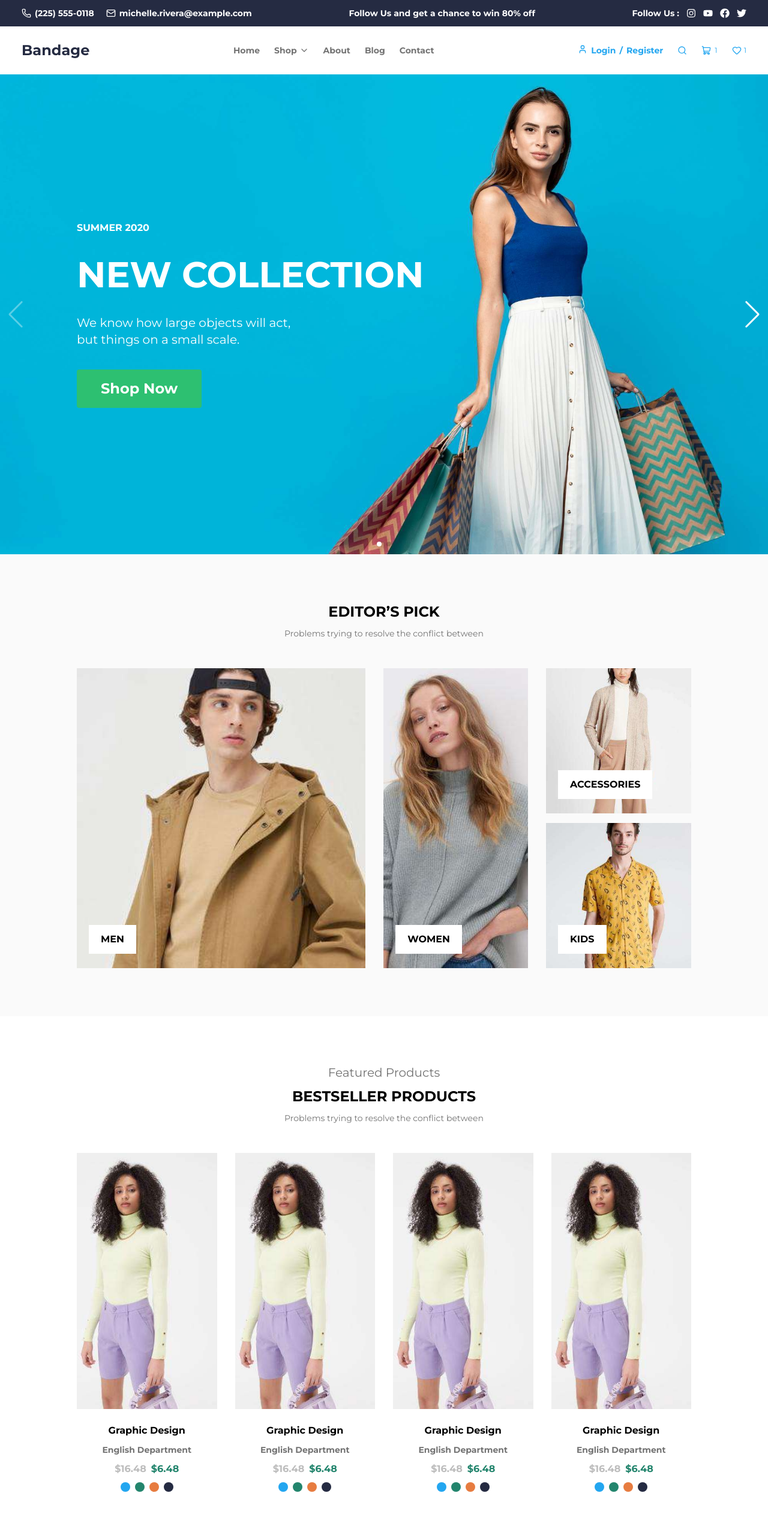
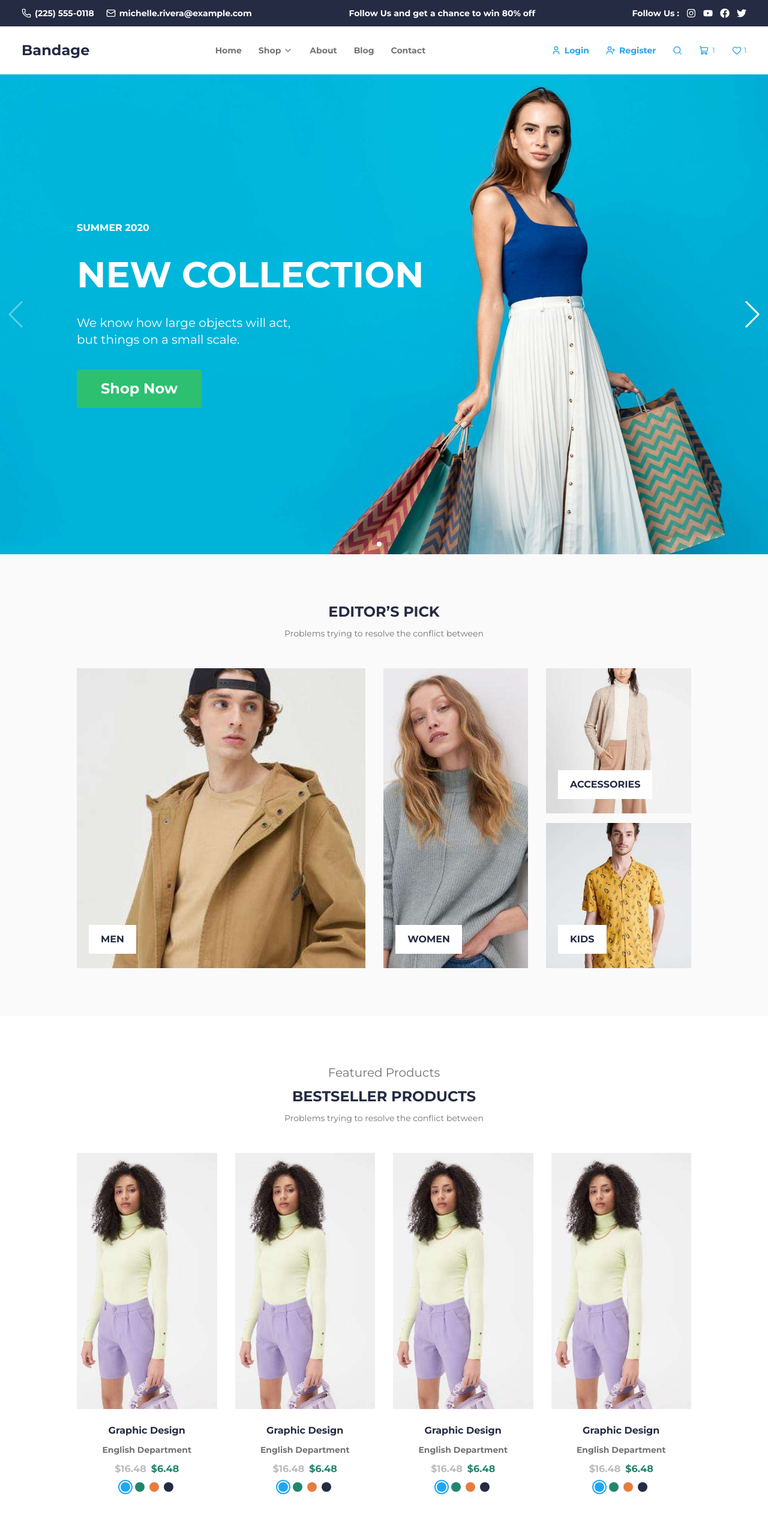
Before and after one commit to ihsnsahin/e-com-project, a React (Vite) app in the folder e-commerce/: page / in a window 1280 px wide. Shown: the top 2539 px of the page at 60% size. Built offline with nearby package versions, Linux system fonts and the light colour scheme.

Commit message:
T02 revizyonlar yapıldı.

```diff
--- a/e-commerce/src/components/Hero.jsx
+++ b/e-commerce/src/components/Hero.jsx
@@ -42,7 +42,7 @@ function Hero() {
             >
                 {slides.map((slide) => (
                     <SwiperSlide key={slide.id}>
-                        <div className="bg-[url(/hero-blue.jpg)] bg-cover bg-center bg-no-repeat">
+                        <div className="bg-[url(/hero-blue.jpg)] bg-cover bg-center bg-no-repeat ">
                             <div className="hero:max-w-5xl hero:m-auto px-9 hero:px-0">
                                 <div className="flex  flex-col items-center md:items-start justify-center gap-9 min-h-screen text-white ">
                                     <h5 className="text-base">{slide.subtitle}</h5>
--- a/e-commerce/src/components/ProductCard.jsx
+++ b/e-commerce/src/components/ProductCard.jsx
@@ -1,4 +1,10 @@
-function ProductCard() {
+import { useState } from "react";
+
+function ProductCard({ productId }) {
+    const [color, setColor] = useState("blue");
+    function handleChange(event) {
+        setColor(event.target.value);
+    }
     return (
         <div className="flex flex-col items-center justify-center w-full sm:w-[calc(50%-15px)] lg:w-[calc(25%-22.5px)]">
             <div className="w-full h-[427px]">
@@ -13,10 +19,25 @@ function ProductCard() {
                     <h5 className="text-base  text-[#23856D]">$6.48</h5>
                 </div>
                 <div className="flex gap-2">
-                    <span className="w-4 h-4 rounded-full bg-[#23A6F0] cursor-pointer inline-block" />
-                    <span className="w-4 h-4 rounded-full bg-[#23856D] cursor-pointer inline-block" />
-                    <span className="w-4 h-4 rounded-full bg-[#E77C40] cursor-pointer inline-block" />
-                    <span className="w-4 h-4 rounded-full bg-[#252B42] cursor-pointer inline-block" />
+                    <label className="cursor-pointer">
+                        <input type="radio" name={`product-color-${productId}`} value="blue" onChange={handleChange} checked={color === "blue"} className="sr-only peer" />
+                        <span className="w-4 h-4 rounded-full bg-[#23A6F0] inline-block peer-checked:ring-2 peer-checked:ring-offset-2 peer-checked:ring-[#23A6F0]" />
+                    </label>
+
+                    <label className="cursor-pointer">
+                        <input type="radio" name={`product-color-${productId}`} value="green" onChange={handleChange} checked={color === "green"} className="sr-only peer" />
+                        <span className="w-4 h-4 rounded-full bg-[#23856D] inline-block peer-checked:ring-2 peer-checked:ring-offset-2 peer-checked:ring-[#23856D]" />
+                    </label>
+
+                    <label className="cursor-pointer">
+                        <input type="radio" name={`product-color-${productId}`} value="orange" onChange={handleChange} checked={color === "orange"} className="sr-only peer" />
+                        <span className="w-4 h-4 rounded-full bg-[#E77C40] inline-block peer-checked:ring-2 peer-checked:ring-offset-2 peer-checked:ring-[#E77C40]" />
+                    </label>
+
+                    <label className="cursor-pointer">
+                        <input type="radio" name={`product-color-${productId}`} value="black" onChange={handleChange} checked={color === "black"} className="sr-only peer" />
+                        <span className="w-4 h-4 rounded-full bg-[#252B42] inline-block peer-checked:ring-2 peer-checked:ring-offset-2 peer-checked:ring-[#252B42]" />
+                    </label>
                 </div>
             </div>
         </div>
--- a/e-commerce/src/components/Products.jsx
+++ b/e-commerce/src/components/Products.jsx
@@ -9,14 +9,14 @@ function Products() {
                 <p className="text-sm text-[#737373] text-center w-3xs sm:w-full font-normal">Problems trying to resolve the conflict between</p>
             </div>
             <div className="flex flex-wrap justify-center gap-[30px] md:justify-between sm:flex-row sm:flex-wrap ">
-                <ProductCard />
-                <ProductCard />
-                <ProductCard />
-                <ProductCard />
-                <ProductCard />
-                <ProductCard />
-                <ProductCard />
-                <ProductCard />
+                <ProductCard productId={1} />
+                <ProductCard productId={2} />
+                <ProductCard productId={3} />
+                <ProductCard productId={4} />
+                <ProductCard productId={5} />
+                <ProductCard productId={6} />
+                <ProductCard productId={7} />
+                <ProductCard productId={8} />
 
             </div>
 
--- a/e-commerce/src/layout/HeaderMain.jsx
+++ b/e-commerce/src/layout/HeaderMain.jsx
@@ -1,58 +1,88 @@
-import { AlignRight, ChevronDown, Heart, Search, ShoppingCart, User } from "lucide-react";
+import { ChevronDown, ChevronUp, Heart, Search, ShoppingCart, User, UserPlus, X } from "lucide-react";
+import { useState } from "react";
+import { BiMenuAltRight } from "react-icons/bi";
 import { Link } from "react-router-dom/cjs/react-router-dom.min";
 
 function HeaderMain() {
+    const [isMenuOpen, setMenuOpen] = useState(false);
+    const [isShopOpen, setShopOpen] = useState(false);
+
+    const handleClick = () => {
+        setMenuOpen((prev) => !prev);
+    }
+    const closeAll = () => {
+        setMenuOpen(false);
+        setShopOpen(false);
+    };
     return (
-        <div className="flex flex-col items-center w-full bg-[#FFFFFF] text-black text-sm px-9 py-6">
-            {/* ÜST BAR: Masaüstünde 3 Parça (Logo - Nav - Sağ Elemanlar), Mobilde 2 Parça (Logo - Mobil İkonlar) */}
-            <div className="flex justify-between items-center w-full">
-                {/* PARÇA 1: Logo */}
-                <h2 className="text-[#252B42] text-2xl">Bandage</h2>
+        <div className="w-full px-9 py-6">
+            <div className="flex flex-col nav:flex-row justify-center nav:justify-between items-center gap-17 nav:gap-0">
+                <div className="flex justify-between items-center w-full nav:w-auto">
+                    <h2 className="text-2xl text-[#252B42]">Bandage</h2>
+                    <div className="nav:hidden">
+                        {!isMenuOpen
+                            ? < BiMenuAltRight onClick={handleClick} className="w-6 h-6 cursor-pointer" />
+                            : <X onClick={handleClick} className="w-6 h-6 cursor-pointer" />}
+                    </div>
+                </div>
+                <nav className={`${isMenuOpen ? "flex" : "hidden"} nav:flex flex-col nav:flex-row justify-center items-center gap-7`}>
+                    <Link
+                        to="/"
+                        className="inline-block text-3xl nav:text-sm text-[#737373] font-normal nav:font-bold transition-transform duration-200 ease-in-out hover:scale-105 hover:text-[#252B42]"
+                        onClick={closeAll}
+                    >Home</Link>
+                    <button onClick={() => setShopOpen((prev) => !prev)} className="flex items-center gap-1 cursor-pointer">
+                        <span className="inline-block text-3xl nav:text-sm text-[#737373] font-normal nav:font-bold transition-transform duration-200 ease-in-out hover:scale-105 hover:text-[#252B42]">Shop</span>
+                        {isShopOpen ? <ChevronUp className="w-4 h-4 text-[#737373] " /> : <ChevronDown className="w-4 h-4 text-[#737373] " />}
+                    </button>
+                    <Link
+                        to="/about"
+                        className="inline-block text-3xl nav:text-sm text-[#737373] font-normal nav:font-bold transition-transform duration-200 ease-in-out hover:scale-105 hover:text-[#252B42]"
+                        onClick={closeAll}
+                    >About</Link>
+                    <Link
+                        to="/blog"
+                        className="inline-block text-3xl nav:text-sm text-[#737373] font-normal nav:font-bold transition-transform duration-200 ease-in-out hover:scale-105 hover:text-[#252B42]"
+                        onClick={closeAll}
+                    >Blog</Link>
+                    <Link
+                        to="/contact"
+                        className="inline-block text-3xl nav:text-sm text-[#737373] font-normal  nav:font-bold transition-transform duration-200 ease-in-out hover:scale-105 hover:text-[#252B42]"
+                        onClick={closeAll}
+                    >Contact</Link>
+                </nav>
+                <div className={`${isMenuOpen ? "flex" : "hidden"} nav:flex  flex-col nav:flex-row items-center justify-center gap-7 text-[#23A6F0]`}>
+                    <Link
+                        to="/login"
+                        onClick={closeAll}
+                        className="flex items-center gap-1.5 cursor-pointer transition-transform duration-200 ease-in-out hover:scale-105"
+                    >
+                        <User className="w-8 h-8 nav:w-4 nav:h-4" />
+                        <span className="text-3xl nav:text-sm font-normal nav:font-bold">Login</span>
+                    </Link>
 
-                {/* PARÇA 2: Navigasyon (Masaüstünde Ortada Görünür, Mobilde Gizlenir) */}
-                <nav className="hidden nav:flex items-center gap-6 text-[#737373]">
-                    <Link to="/">Home</Link>
-                    <div className="flex items-center gap-1 cursor-pointer">
-                        <Link to="/shop">Shop</Link>
-                        <ChevronDown className="w-4 h-4" />
-                    </div>
-                    <Link to="/about">About</Link>
-                    <Link to="/blog">Blog</Link>
-                    <Link to="/contact">Contact</Link>
-                </nav>
+                    <Link
+                        to="/register"
+                        onClick={closeAll}
+                        className="flex items-center gap-1.5 cursor-pointer transition-transform duration-200 ease-in-out hover:scale-105"
+                    >
+                        <UserPlus className="w-8 h-8 nav:w-4 nav:h-4" />
+                        <span className="text-3xl nav:text-sm font-normal nav:font-bold">Register</span>
+                    </Link>
 
-                {/* PARÇA 3: Sağ Elemanlar (Masaüstünde Görünür, Mobilde Gizlenir) */}
-                <div className="hidden nav:flex items-center gap-6 text-[#23A6F0]">
-                    <div className="flex gap-1.5 cursor-pointer">
-                        <User className="w-4 h-4" />
-                        <Link to="/login">Login</Link>
-                        <span>/</span>
-                        <Link to="/register">Register</Link>
-                    </div>
-                    <Search className="w-4 h-4 cursor-pointer" />
-                    <div className="flex items-center gap-1.5 cursor-pointer">
-                        <ShoppingCart className="w-4 h-4" />
+                    <Search className="w-8 h-8 nav:w-4 nav:h-4 cursor-pointer transition-transform duration-200 hover:scale-110" />
+
+                    <div className="flex items-center gap-1.5 cursor-pointer transition-transform duration-200 hover:scale-110">
+                        <ShoppingCart className="w-8 h-8 nav:w-4 nav:h-4" />
                         <span className="text-xs font-normal">1</span>
                     </div>
-                    <div className="flex items-center gap-1 cursor-pointer">
-                        <Heart className="w-4 h-4" />
+
+                    <div className="flex items-center gap-1 cursor-pointer transition-transform duration-200 hover:scale-110">
+                        <Heart className="w-8 h-8 nav:w-4 nav:h-4" />
                         <span className="text-xs font-normal">1</span>
                     </div>
                 </div>
-                {/* MOBİL İKONLAR (Sadece Mobilde Görünür) */}
-                <div className="flex items-center gap-6 nav:hidden text-[#252B42]">
-                    <Search className="w-6 h-6 cursor-pointer" />
-                    <ShoppingCart className="w-6 h-6 cursor-pointer" />
-                    <AlignRight className="w-7 h-7 cursor-pointer" />
-                </div>
             </div>
-            {/* PARÇA 4: Mobil Menü (Masaüstünde Gizlidir, Mobilde Hemen Altında Dikey Olarak Çıkar) */}
-            <nav className="flex flex-col items-center justify-center gap-[30px] py-[60px] text-[#737373] text-3xl font-normal nav:hidden">
-                <Link to="/">Home</Link>
-                <Link to="/shop">Product</Link>
-                <Link to="/about">Pricing</Link>
-                <Link to="/contact">Contact</Link>
-            </nav>
         </div>
     )
 }
--- a/e-commerce/src/layout/PageContent.jsx
+++ b/e-commerce/src/layout/PageContent.jsx
@@ -3,7 +3,7 @@ import Footer from "./Footer";
 
 function PageContent({ children }) {
     return (
-        <div className="flex flex-col min-h-screen font-montserrat font-bold text-sm">
+        <div className="flex flex-col min-h-screen font-montserrat font-bold text-sm text-[#252B42]">
             <Header />
             <main className="flex-1 w-full flex flex-col">
                 {children}
```
